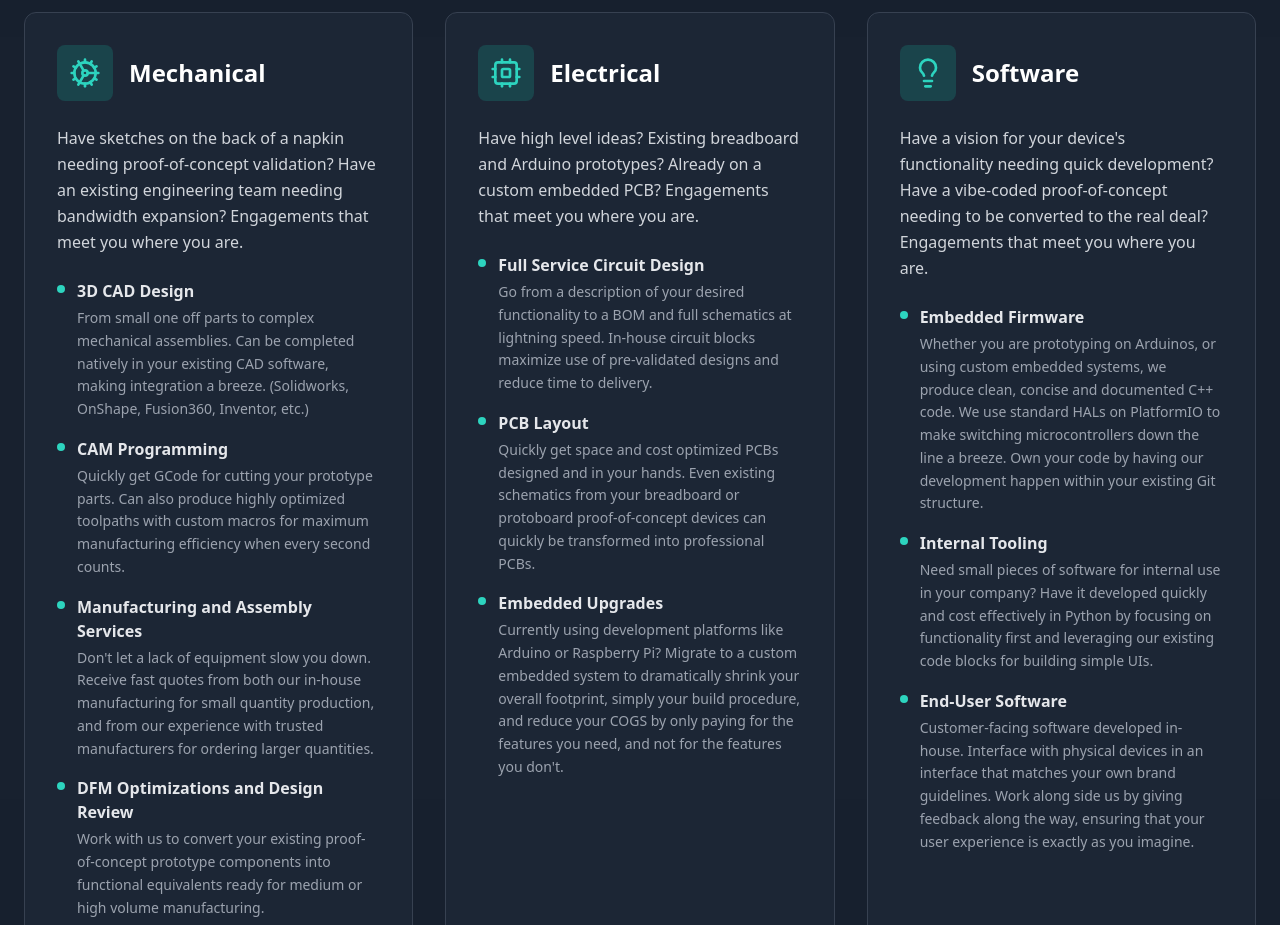
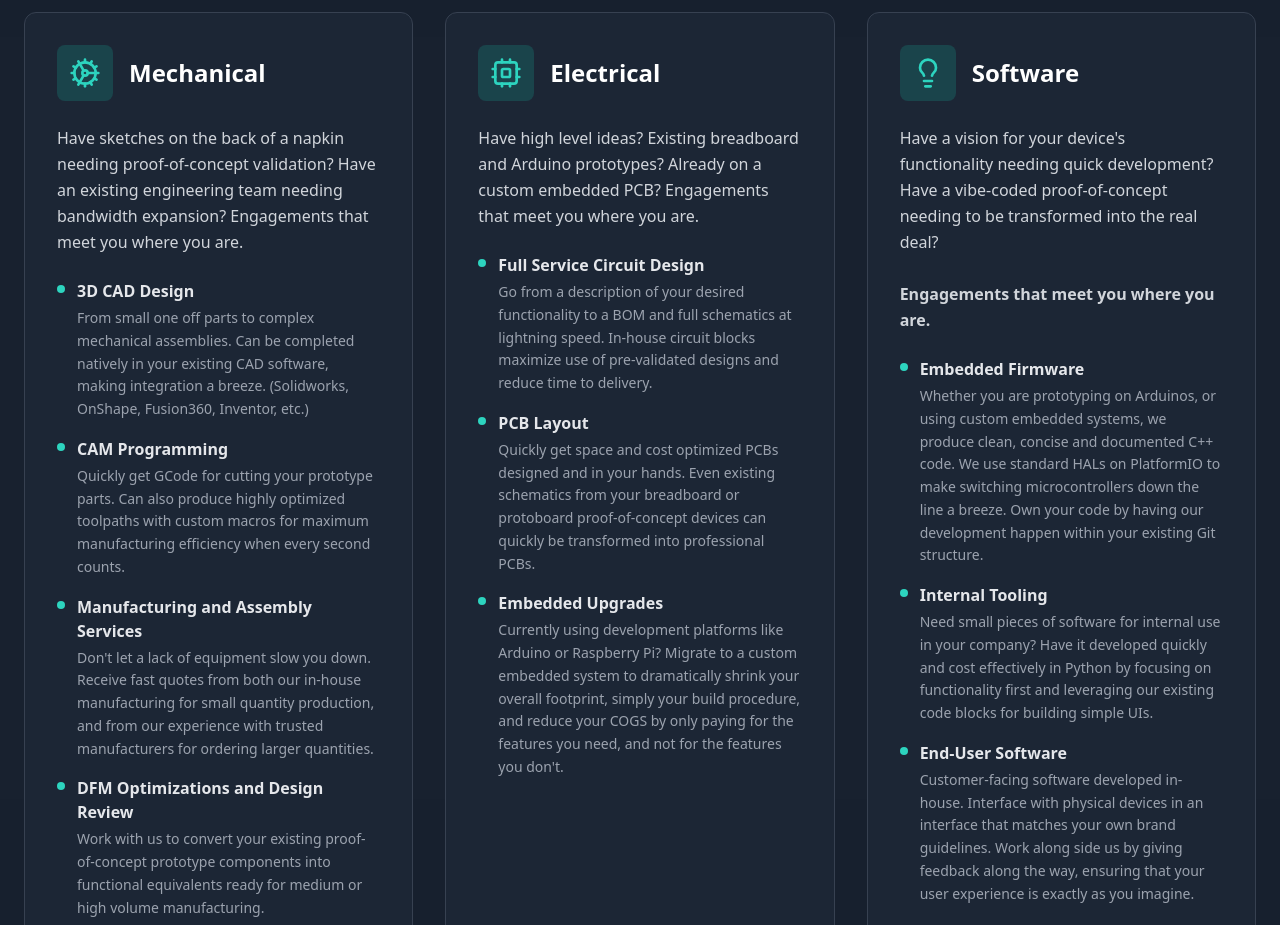
Before and after one commit to ThreeMuskets12/rapidedge-genesis-site, a React (Vite) app: page / in a window 1280 px wide. Shown: the part 980-1905 px from the top of the page. Built offline with nearby package versions, Linux system fonts and the light colour scheme.

Commit message:
Update Software service text

```diff
--- a/src/components/Services.tsx
+++ b/src/components/Services.tsx
@@ -49,7 +49,13 @@ const Services = () => {
     {
       icon: Lightbulb,
       title: "Software",
-      description: "Have a vision for your device's functionality needing quick development? Have a vibe-coded proof-of-concept needing to be converted to the real deal?\n\nEngagements that meet you where you are.",
+      description: (
+        <>
+          Have a vision for your device&apos;s functionality needing quick development? Have a vibe-coded proof-of-concept needing to be transformed into the real deal?
+          <br /><br />
+          <strong>Engagements that meet you where you are.</strong>
+        </>
+      ),
       features: [
         {
           title: "Embedded Firmware",
```
